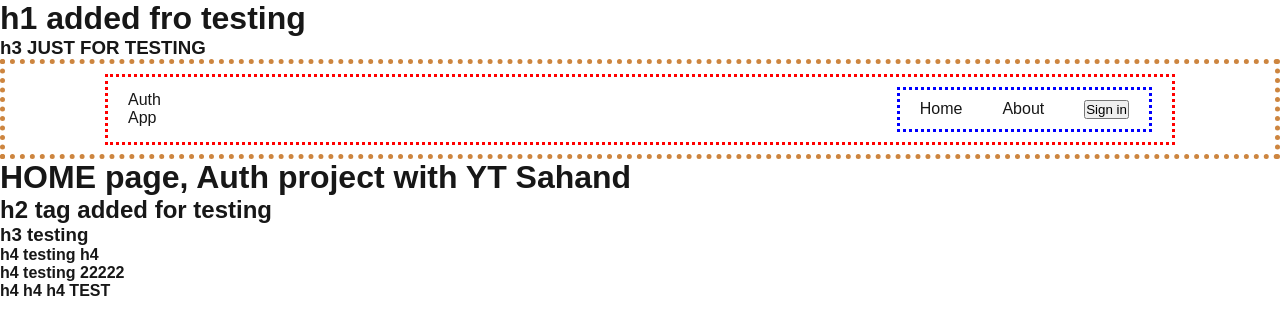
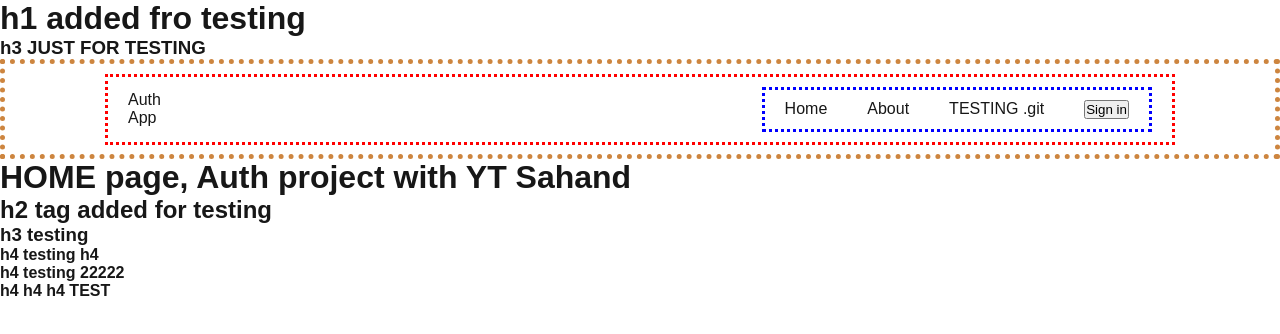
Before and after one commit to IT-AI-11/next-auth-app, a Next.js app: page / in a window 1280 px wide. Shown: the top 334 px of the page. Built offline with nearby package versions, Linux system fonts and the light colour scheme; no server answers.

Commit message:
header menu testing git from terminal

```diff
--- a/src/components/Header.jsx
+++ b/src/components/Header.jsx
@@ -39,6 +39,7 @@ export default function Header() {
           <ul className='ulYT flex gap-4'>
             <Link href='/'>Home</Link>
             <Link href='/about'>About</Link>
+            <Link href='/about'>TESTING .git</Link>
 
             {/* <Link href='/sign-in'>Sign In</Link> */}
 
```
